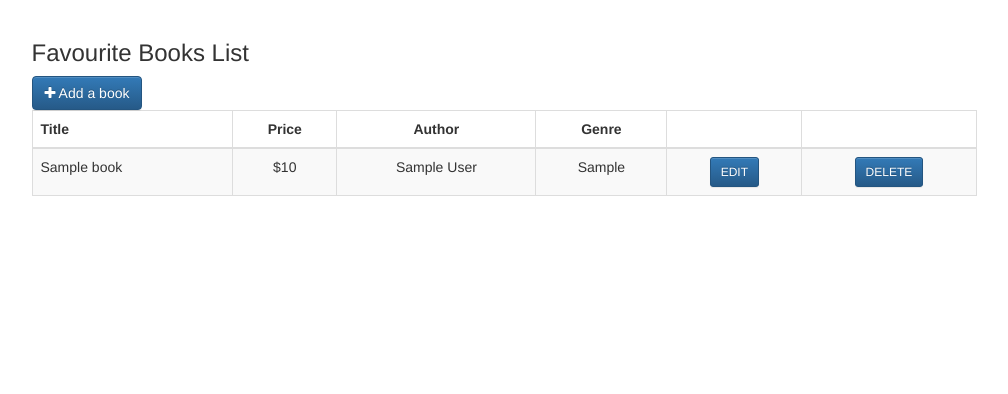
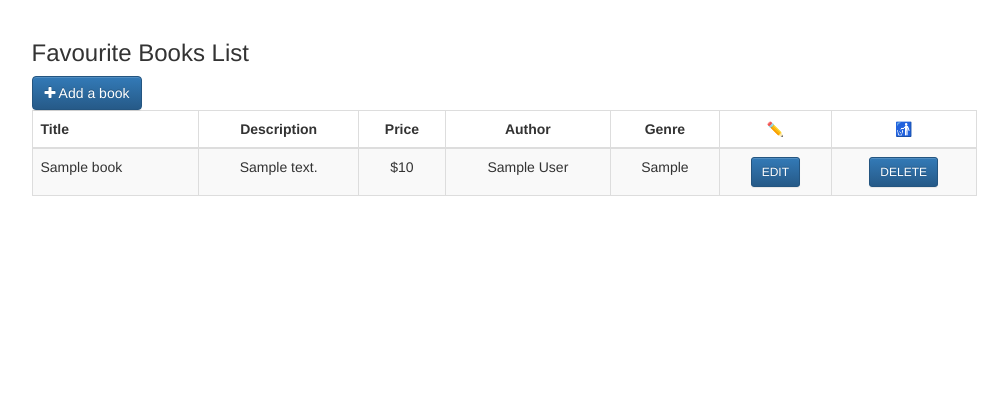
Before and after one commit to neerajb43/COMP229-F2022-MidTerm-301164851, a Node server app: page /books in a window 1280 px wide. Shown: the part 52-446 px from the top of the page, without its empty margins (136-1144 px from the left). Run offline with Node 20, Linux system fonts and the light colour scheme; tables that the repository leaves empty hold one stand-in row (values such as "Sample post"); some libraries are stand-ins or nearby versions.

Commit message:
Updates for description and edit delete

```diff
--- a/package.json
+++ b/package.json
@@ -1,5 +1,5 @@
 {
-  "name": "comp229-f2020-midterm",
+  "name": "comp229-f2022-midterm",
   "version": "0.0.1",
   "private": true,
   "scripts": {
@@ -54,7 +54,7 @@
     "ExpressJS",
     "EJS"
   ],
-  "author": "Your Name Goes Here",
+  "author": "Neeraj Bharti",
   "license": "ISC",
   "bugs": {
     "url": ""
--- a/server/routes/books.js
+++ b/server/routes/books.js
@@ -79,7 +79,7 @@ router.get('/edit/:id', (req, res, next) => {
      *****************/
      let id = req.params.id;
 
-    book.findById(_id, (err, itemToEdit) => {
+    book.findById(id, (err, itemToEdit) => {
         if(err)
         {
             console.log(err);
@@ -103,7 +103,7 @@ router.post('/:id', (req, res, next) => {
     /*****************
      * ADD CODE HERE *
      *****************/
-     let id = req.params.id
+     let id = req.params.id;
 
      let updatedItem = book({
          _id: req.body.id,
@@ -122,7 +122,7 @@ router.post('/:id', (req, res, next) => {
          }
          else
          {
-             // console.log(req.body);
+             //console.log(req.body);
              // refresh the book list
              res.redirect('/books');
          }
--- a/server/views/books/details.ejs
+++ b/server/views/books/details.ejs
@@ -10,6 +10,11 @@
                 <label for="NameTextField">Title</label>
                 <input type="text" class="form-control" id="NameTextField"
                 placeholder="Book Name" name="title" value="<%= books.Title %>" required>
+              </div>
+              <div class="form-group">
+                <label for="NameTextField">Description</label>
+                <input type="text" class="form-control" id="NameTextField"
+                placeholder="Book Description" name="description" value="<%= books.Description %>" required>
               </div>
               <div class="form-group">
                 <label for="PriceTextField">Price</label>
--- a/server/views/books/index.ejs
+++ b/server/views/books/index.ejs
@@ -15,11 +15,12 @@
               <thead>
                 <tr>
                   <th>Title</th>
+                  <th class="text-center">Description</th>
                   <th class="text-center">Price</th>
                   <th class="text-center">Author</th>
                   <th class="text-center">Genre</th>
-                  <th class="text-center"></th>
-                  <th class="text-center"></th>
+                  <th class="text-center">✏️</th>
+                  <th class="text-center">🚮</th>
                 </tr>
                 </thead>
                 <tbody>
@@ -27,6 +28,7 @@
                 <% for (let count = 0; count < books.length; count++) { %>
                 <tr>
                   <td><%= books[count].Title %></td>
+                  <td class="text-center"><%= books[count].Description %></td>
                   <td class="text-center">$<%= books[count].Price %></td>
                   <td class="text-center"><%= books[count].Author %></td>
                   <td class="text-center"><%= books[count].Genre %></td>
```
Also changed, not shown: 1 other file.
